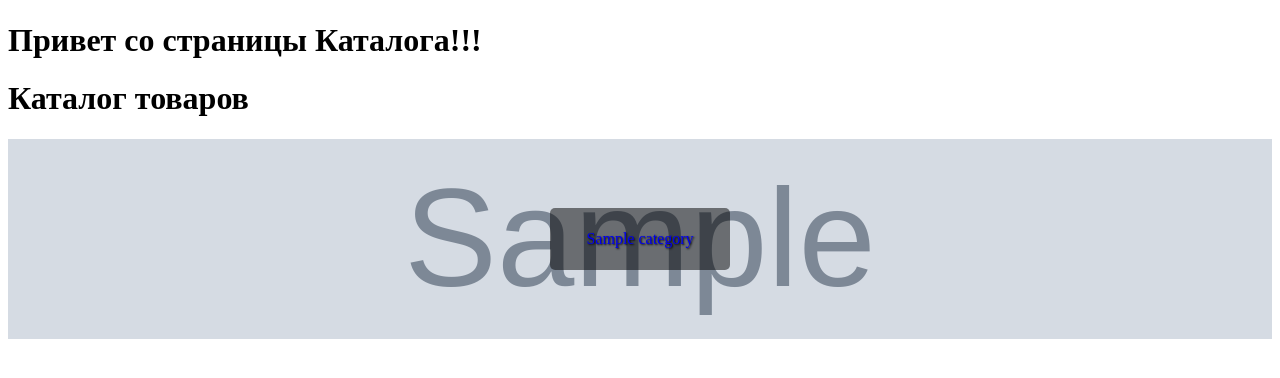
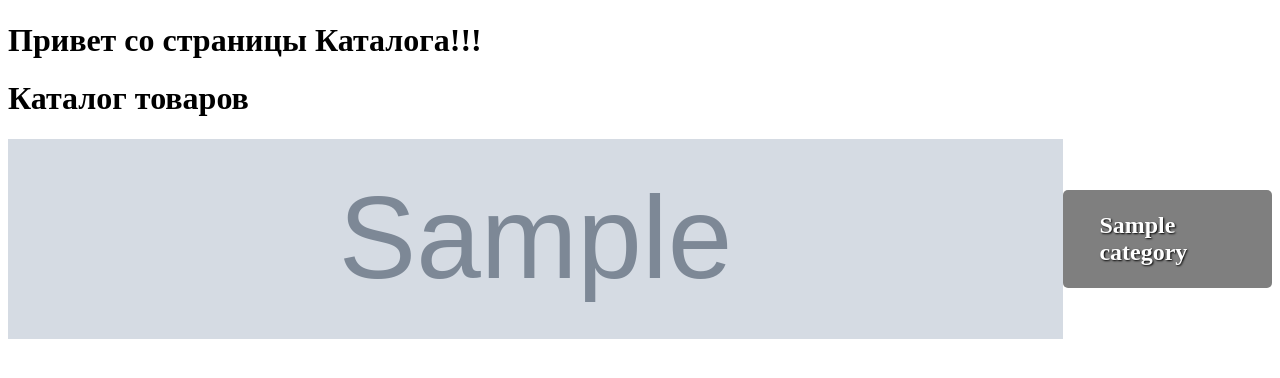
Before and after one commit to SimpleRoach/catering, a Django app: page /catalog/ in a window 1280 px wide. Shown: the part 145-523 px from the top of the page. Run offline with Django 5.2, Linux system fonts and the light colour scheme; tables that the repository leaves empty hold one stand-in row (values such as "Sample post"); grey boxes marked "Sample" are stand-in pictures.

Commit message:
Категории динамически отображаются и видно всё получше

```diff
--- a/dishes/templates/dishes/catalog.html
+++ b/dishes/templates/dishes/catalog.html
@@ -16,7 +16,8 @@
     <div class="category-list">
         {% for category in categories %}
             {% if category.name != 'Всё меню' %}
-                <div class="category" style="background-image: url('{{ category.image.url }}');">
+                <div class="category">
+                    <img src="{{ category.image.url }}" alt="{{ category.name }}">
                     <div class="category-content">
                         <a class="dropdown-item" href="#">{{ category.name }}</a>
                     </div>
--- a/static/css/catalog.css
+++ b/static/css/catalog.css
@@ -17,8 +17,14 @@
     background-size: cover;
     background-position: center;
     background-repeat: no-repeat;
-    opacity: 0; /* Начальное значение для анимации */
-    transition: opacity 1s; /* Плавный переход */
+    opacity: 1; /* Устанавливаем видимость сразу */
+    /* Удаляем переходы, если они были */
+}
+
+.category img {
+    width: 100%;
+    height: 100%;
+    object-fit: cover; /* Сохранение соотношения сторон изображения */
 }
 
 .category-content {
@@ -32,3 +38,10 @@
 .category h2 {
     font-size: 2em;
 }
+
+.category a {
+    font-size: 1.5em; /* Увеличение размера шрифта */
+    font-weight: bold; /* Жирный шрифт */
+    color: white; /* Цвет шрифта */
+    text-decoration: none; /* Убираем подчеркивание */
+}
--- a/static/js/catalog.js
+++ /dev/null
@@ -1,17 +0,0 @@
-document.addEventListener("DOMContentLoaded", function() {
-    const categories = document.querySelectorAll('.category');
-
-    categories.forEach(category => {
-        category.style.opacity = 0;
-        category.style.transition = "opacity 1s";
-    });
-
-    window.addEventListener('scroll', () => {
-        categories.forEach(category => {
-            const rect = category.getBoundingClientRect();
-            if (rect.top >= 0 && rect.bottom <= window.innerHeight) {
-                category.style.opacity = 1;
-            }
-        });
-    });
-});
```
